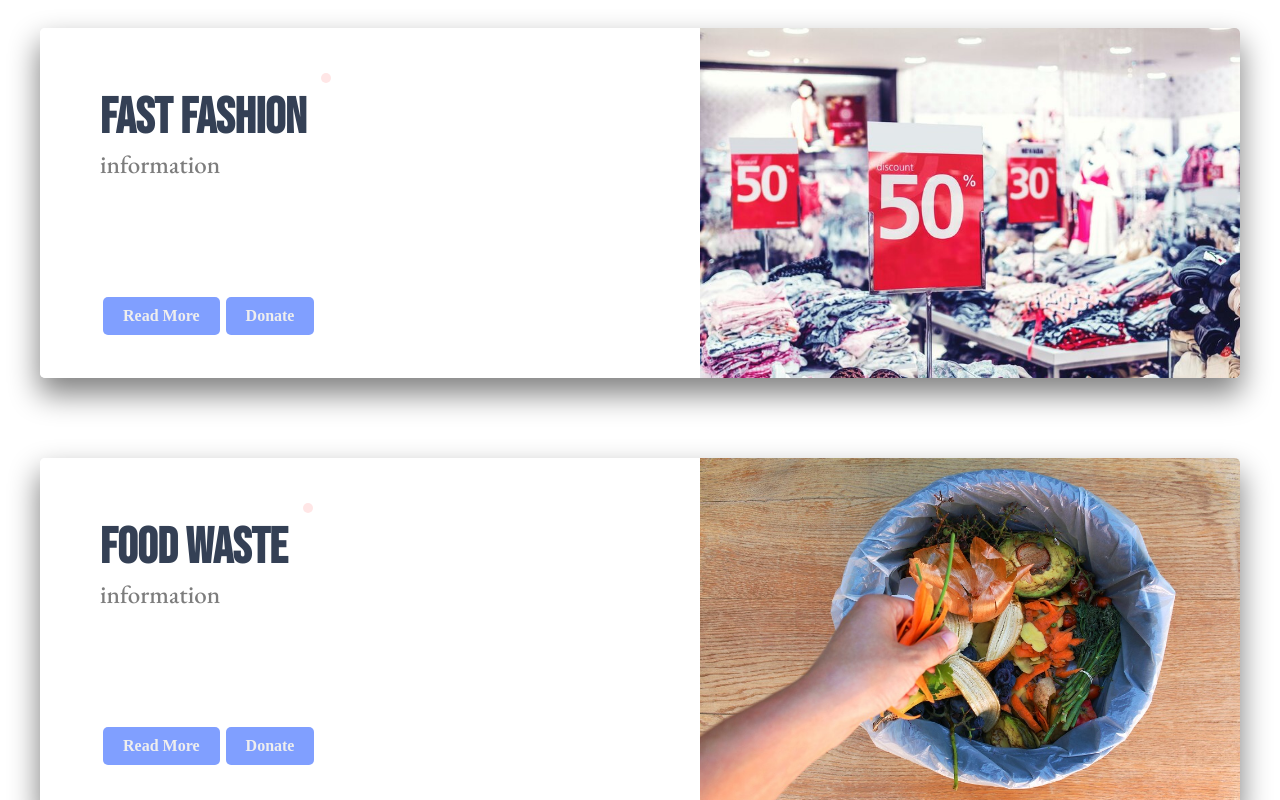
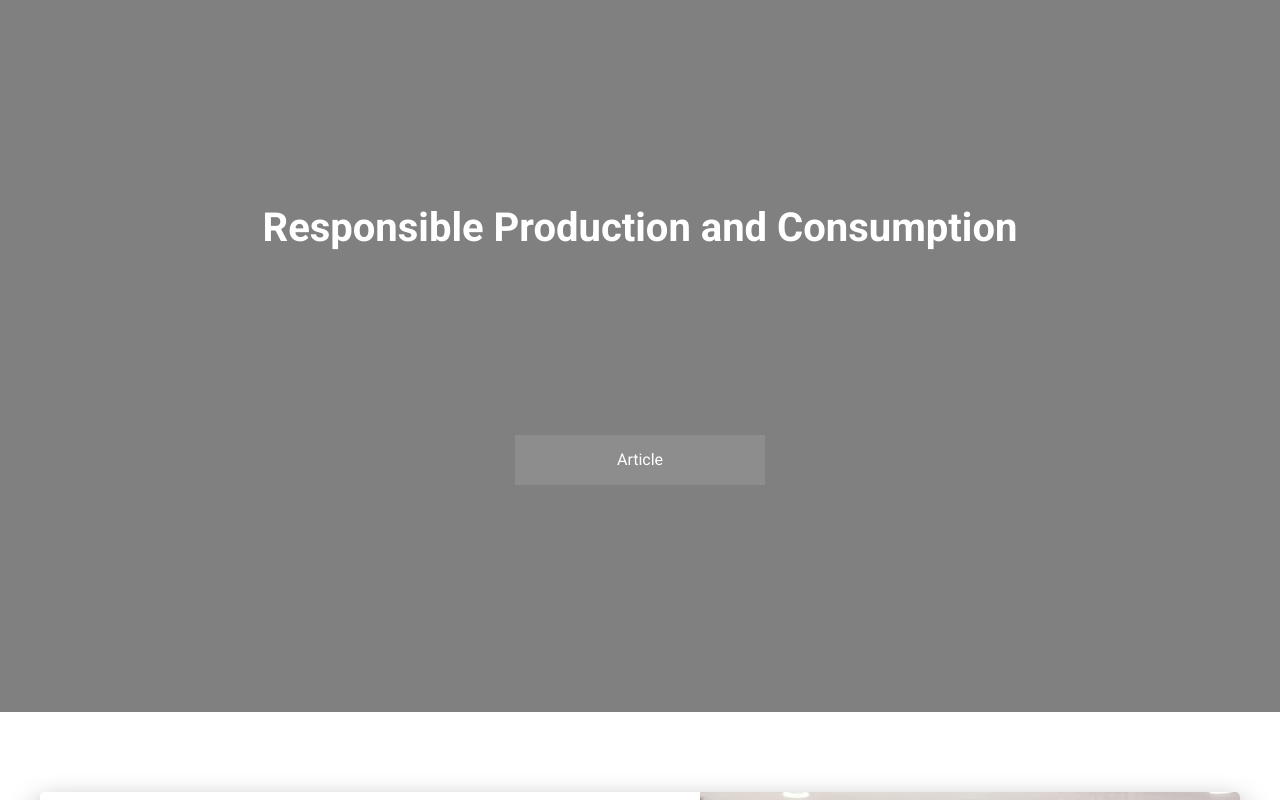
Before and after one commit to thinkingjet/PTC, a React (Create React App) app: page / in a window 1280 px wide. Shown: the part 760-1560 px from the top of the page. Built offline with nearby package versions, Linux system fonts and the light colour scheme; a web font is replaced by a local one.

Commit message:
Added Article, Form, Solutions

```diff
--- a/public/index.html
+++ b/public/index.html
@@ -24,10 +24,13 @@
       work correctly both with client-side routing and a non-root public URL.
       Learn how to configure a non-root public URL by running `npm run build`.
     -->
+    <link rel="stylesheet" href="https://cdnjs.cloudflare.com/ajax/libs/font-awesome/4.7.0/css/font-awesome.min.css"></link>
+    <link href="https://cdn.jsdelivr.net/npm/bootstrap@5.1.3/dist/css/bootstrap.min.css" rel="stylesheet" integrity="sha384-1BmE4kWBq78iYhFldvKuhfTAU6auU8tT94WrHftjDbrCEXSU1oBoqyl2QvZ6jIW3" crossorigin="anonymous">
     <title>React App</title>
   </head>
   <body>
     <noscript>You need to enable JavaScript to run this app.</noscript>
+    <script src="https://cdn.jsdelivr.net/npm/bootstrap@5.1.3/dist/js/bootstrap.bundle.min.js" integrity="sha384-ka7Sk0Gln4gmtz2MlQnikT1wXgYsOg+OMhuP+IlRH9sENBO0LRn5q+8nbTov4+1p" crossorigin="anonymous"></script>
     <div id="root"></div>
     <!--
       This HTML file is a template.
--- a/src/App.js
+++ b/src/App.js
@@ -1,18 +1,22 @@
 import "./App.css";
 import Nav from "./Componenets/Nav/Nav";
 import Home from "./Componenets/Home/Home";
+import Article from "./Componenets/Article/Article";
 import Card from "./Componenets/Card/Card";
 import Donate from "./Componenets/Donate/Donate";
+import Solution from "./Componenets/Solution/Solution";
 import Footer from "./Componenets/Footer/Footer";
-import Form from "./Componenets/Form/Form";
+//import Form from "./Componenets/Form/Form";
 
 function App() {
   return (
     <div className="App">
       <Nav />
       <Home />
+      <Article />
       <Card />
       <Donate />
+      <Solution />
       <Footer />
     </div>
   );
--- /dev/null
+++ b/src/Componenets/Article/Article.css
@@ -0,0 +1,92 @@
+
+.article-container {
+    height: 90vh;
+    overflow: hidden;
+    margin: 0;
+    flex-direction: column;
+    flex-wrap: wrap;
+
+    background-repeat: no-repeat;
+    background-size: cover;
+    background-color: gray;
+}
+
+.article-container h1 {
+    position: relative;
+    text-align: center;
+    color: white;
+    font-weight: 700;
+}
+
+
+/* BUTTONS */
+div[class*=box] {
+    height: 33.33%;
+    width: 100%;
+    display: flex;
+    justify-content: center;
+    align-items: center;
+    padding-top: 10em;
+  }
+
+.article-btn {
+    line-height: 50px;
+    height: 50px;
+    text-align: center;
+    width: 250px;
+    cursor: pointer;
+  }
+
+  /*
+  ========================
+        BUTTON ONE
+  ========================
+  */
+  .article-btn-one {
+    color: white;
+    transition: all 0.3s;
+    position: relative;
+  }
+  .article-btn-one span {
+    transition: all 0.3s;
+  }
+  .article-btn-one::before {
+    content: '';
+    position: absolute;
+    bottom: 0;
+    left: 0;
+    width: 100%;
+    height: 100%;
+    z-index: 1;
+    opacity: 0;
+    transition: all 0.3s;
+    border-top-width: 1px;
+    border-bottom-width: 1px;
+    border-top-style: solid;
+    border-bottom-style: solid;
+    border-top-color: rgba(255,255,255,0.5);
+    border-bottom-color: rgba(255,255,255,0.5);
+    transform: scale(0.1, 1);
+  }
+  .article-btn-one:hover span {
+    letter-spacing: 2px;
+  }
+  .article-btn-one:hover::before {
+    opacity: 1;
+    transform: scale(1, 1);
+  }
+  .article-btn-one::after {
+    content: '';
+    position: absolute;
+    bottom: 0;
+    left: 0;
+    width: 100%;
+    height: 100%;
+    z-index: 1;
+    transition: all 0.3s;
+    background-color: rgba(255,255,255,0.1);
+  }
+  .article-btn-one:hover::after {
+    opacity: 0;
+    transform: scale(0.1, 1);
+  }
--- /dev/null
+++ b/src/Componenets/Article/Article.js
@@ -0,0 +1,18 @@
+import React from "react";
+import "./Article.css";
+import article_cover from './article_cover.jpg'
+
+function Article() {
+  return (
+    <div className="article-container container-fluid d-flex justify-content-center">
+        <h1 className="w-100">Responsible Production and Consumption</h1>
+        <div class="box-1">
+            <div class="article-btn article-btn-one">
+                <span>Article</span>
+            </div>
+        </div>
+    </div>
+  )
+}
+
+export default Article;
--- a/src/Componenets/Card/Card.css
+++ b/src/Componenets/Card/Card.css
@@ -63,7 +63,7 @@
 	bottom: 20%;
 	width: 150%;
 }
-.btn {
+.form-btn {
 
 	transform: translateY(0px);
 	transition: 0.3s linear;
@@ -80,10 +80,10 @@
 
 }
 
-.btn:hover{transform: translateY(-6px);
+.form-btn:hover{transform: translateY(-6px);
 	background: #1a66ff;}
 
-.btn span {
+.form-btn span {
 	font-family: 'Farsan', cursive;
 	transition: transform 0.3s;
 	display: inline-block;
@@ -92,17 +92,17 @@
 	margin:0;
 
 }
-.btn .price, .shopping-cart{
+.form-btn .price, .shopping-cart{
 	background: #333;
 	border: 0;
 	margin: 0;
 }
 
-.btn .price {
+.form-btn .price {
 	transform: translateX(-10%); padding-right: 15px;
 }
 
-.btn .shopping-cart {
+.form-btn .shopping-cart {
 	transform: translateX(-100%);
   position: absolute;
 	background: #333;
@@ -111,11 +111,11 @@
   top: 0;
 }
 
-.btn .buy {z-index: 3; font-weight: bolder;}
+.form-btn .buy {z-index: 3; font-weight: bolder;}
 
-.btn:hover .price {transform: translateX(-110%);}
+.form-btn:hover .price {transform: translateX(-110%);}
 
-.btn:hover .shopping-cart {transform: translateX(0%);}
+.form-btn:hover .shopping-cart {transform: translateX(0%);}
 
 
 
--- a/src/Componenets/Card/Card.js
+++ b/src/Componenets/Card/Card.js
@@ -7,16 +7,15 @@ import blood_donation_info from './blood_donation_info.jpg';
 function Card() {
   return (
       <>
-        <link rel="stylesheet" href="https://cdnjs.cloudflare.com/ajax/libs/font-awesome/4.7.0/css/font-awesome.min.css"></link>
         <div class="card-container">
             <div class="product-details">
                 <h1>Fast Fashion</h1>
                 <p class="information">information</p>
                 <div class="control">
-                    <button class="btn">
+                    <button class="form-btn">
                         <span class="buy">Read More</span>
                     </button>
-                    <button class="btn">
+                    <button class="form-btn">
                         <span class="buy">Donate</span>
                     </button>
                 </div>
@@ -40,10 +39,10 @@ function Card() {
                 <h1>Food Waste</h1>
                 <p class="information">information</p>
                 <div class="control">
-                    <button class="btn">
+                    <button class="form-btn">
                         <span class="buy">Read More</span>
                     </button>
-                    <button class="btn">
+                    <button class="form-btn">
                         <span class="buy">Donate</span>
                     </button>
                 </div>
@@ -67,10 +66,10 @@ function Card() {
                 <h1>Blood Donation</h1>
                 <p class="information">information</p>
                 <div class="control">
-                    <button class="btn">
+                    <button class="form-btn">
                         <span class="buy">Read More</span>
                     </button>
-                    <button class="btn">
+                    <button class="form-btn">
                         <span class="buy">Donate</span>
                     </button>
                 </div>
--- a/src/Componenets/Form/Form.css
+++ b/src/Componenets/Form/Form.css
@@ -23,23 +23,6 @@ input,
 span {
     font-family: 'Poppins', sans-serif;
 }
-
-/* Flex Styles - Start */
-.d-flex { display: -webkit-box; display: -ms-flexbox; display: flex; }
-.justify-center { -webkit-box-pack: center; -ms-flex-pack: center; justify-content: center; }
-.justify-start { -webkit-box-pack: start; -ms-flex-pack: start; justify-content: flex-start; }
-.justify-end { -webkit-box-pack: end; -ms-flex-pack: end; justify-content: flex-end; }
-.justify-around { -ms-flex-pack: distribute; justify-content: space-around; }
-.justify-between { -webkit-box-pack: justify; -ms-flex-pack: justify; justify-content: space-between; }
-.justify-evenly { -webkit-box-pack: space-evenly; -ms-flex-pack: space-evenly; justify-content: space-evenly; }
-.align-center { -webkit-box-align: center; -ms-flex-align: center; align-items: center; }
-.align-start { -webkit-box-align: start; -ms-flex-align: start; align-items: flex-start; }
-.flex-row { -webkit-box-orient: horizontal; -webkit-box-direction: normal; -ms-flex-direction: row; flex-direction: row; }
-.flex-col { -webkit-box-orient: vertical; -webkit-box-direction: normal; -ms-flex-direction: column; flex-direction: column; }
-.flex-wrap { -ms-flex-wrap: wrap; flex-wrap: wrap; }
-.w-100 { width: 100%; }
-/* Flex Styles - End */
-
 
 /* Header - Start */
 header {
@@ -120,7 +103,7 @@ main {
             transform: translateZ(-1px) scale(1.9);
 }
 
-.container {
+.form-container {
     position: relative;
     max-width: 500px;
     width: 100%;
@@ -136,7 +119,7 @@ main {
     height: 100vh;
   }
 
-  .container {
+  .form-container {
     margin: 22em 1em 8em 2em;
   }
 }
@@ -147,23 +130,23 @@ main {
     margin-top: -10em;
   }
 
-  .container {
+  .form-container {
     margin: 12em 1em 10em 2em;
   }
 }
 
 @media screen and (min-width: 615px) {
-  .container {
+  .form-container {
     min-width: 530px;
   }
 }
 
-.container > img {
+.form-container > img {
     width: 100%;
     height: 200px;
 }
 
-.container::before {
+.form-container::before {
     content: "";
     z-index: -1;
     position: absolute;
@@ -195,7 +178,7 @@ main {
                 perspective: none;
     }
 
-    .container {
+    .form-container {
         margin: 2em 1em 6em 2em;
     }
 
--- a/src/Componenets/Form/Form.js
+++ b/src/Componenets/Form/Form.js
@@ -11,7 +11,7 @@ function Form() {
 		</header>
 
 		<div class="d-flex w-100 justify-center align-center parallax">
-			<div class="container d-flex flex-col justify-center align-center">
+			<div class="form-container d-flex flex-col justify-center align-center">
 				<form action="/" method="post" id="signUp">
 					<fieldset class="form d-flex flex-col align-start">
 
--- /dev/null
+++ b/src/Componenets/Solution/Solution.css
@@ -0,0 +1,4 @@
+.solution-container {
+    height: 50vh;
+    background-color: gray;
+}
--- /dev/null
+++ b/src/Componenets/Solution/Solution.js
@@ -0,0 +1,12 @@
+import React from "react";
+import "./Solution.css";
+
+function Solution() {
+  return (
+    <div className="solution-container container-fluid d-flex justify-content-center">
+
+    </div>
+  )
+}
+
+export default Solution;
```
Also changed, not shown: src/Componenets/Article/article_cover.jpg (added).
